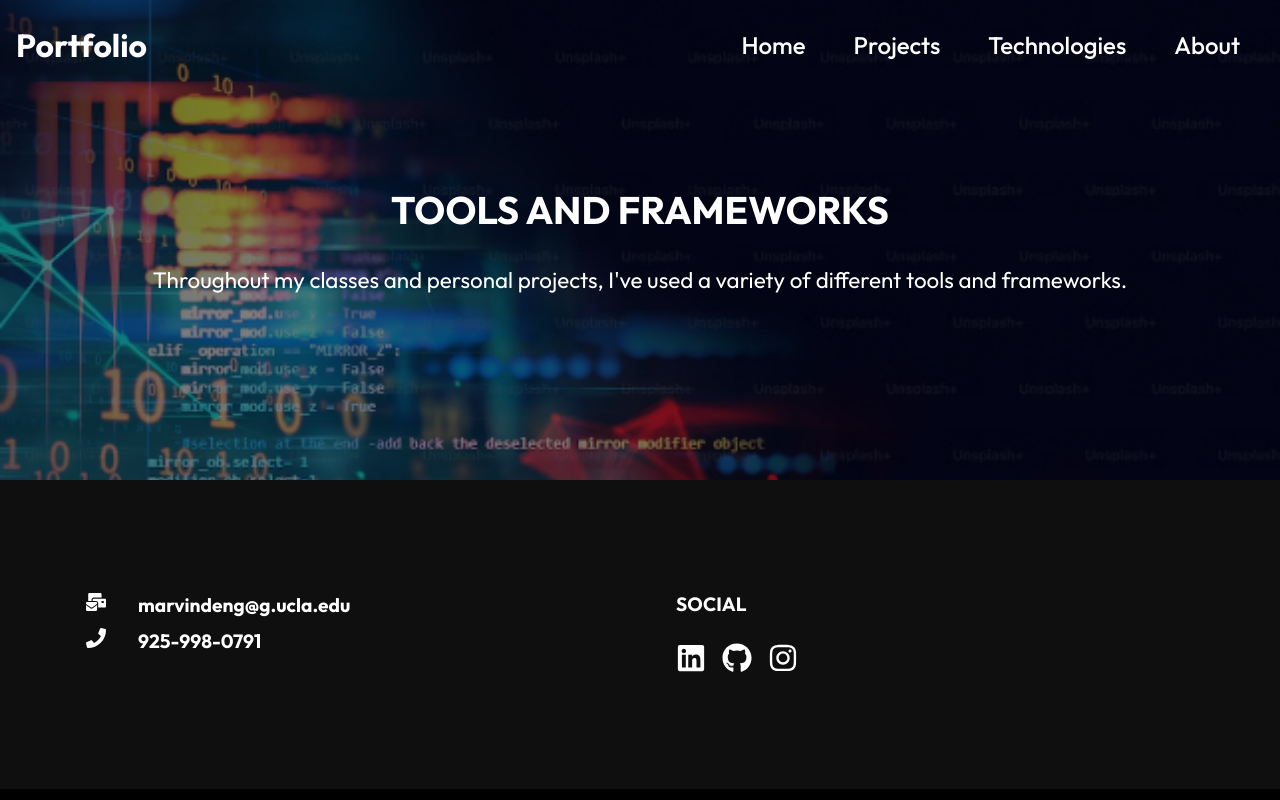
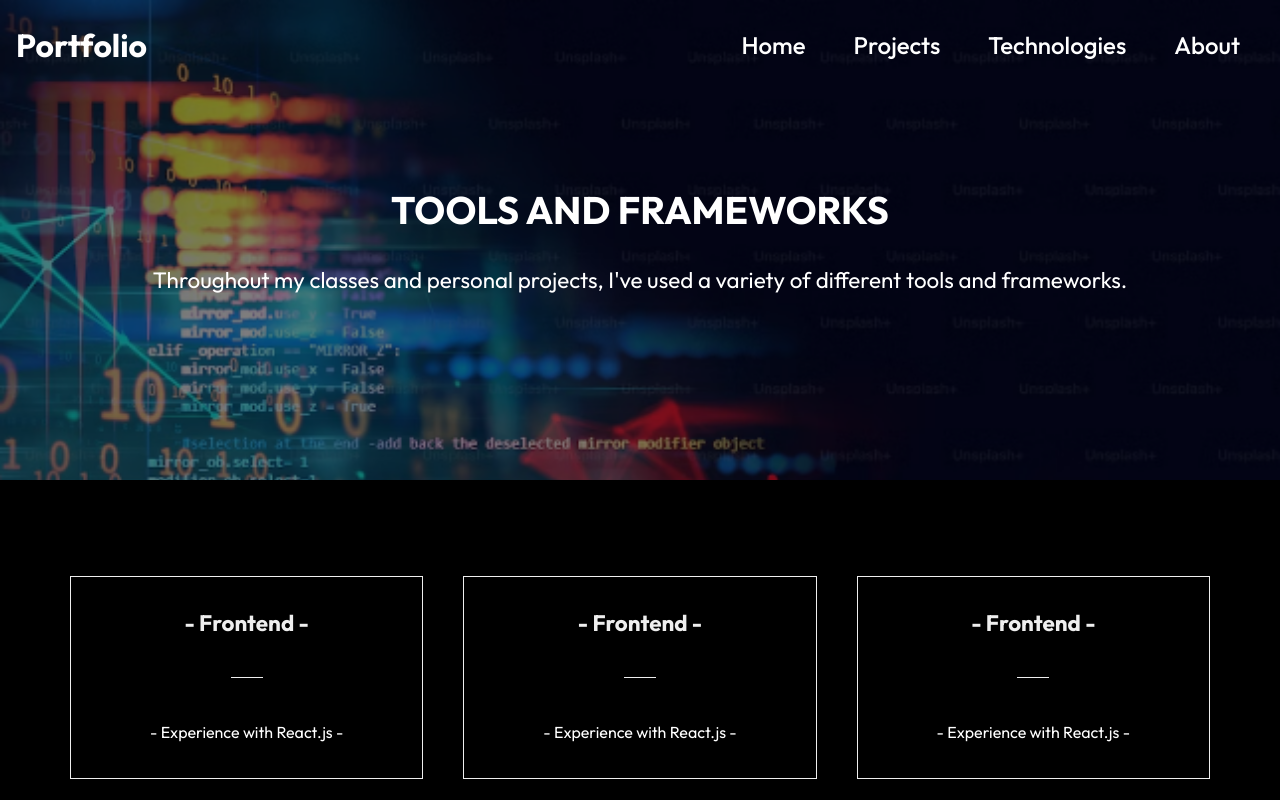
Before and after one commit to Marvin-Deng/Personal-Portfolio, a React (Create React App) app: page /tech in a window 1280 px wide. Shown: the top 800 px of the page. Built offline with nearby package versions, Linux system fonts and the light colour scheme.

Commit message:
updated card format

```diff
--- a/src/components/ProjectCard/ProjectCard.css
+++ b/src/components/ProjectCard/ProjectCard.css
@@ -12,6 +12,10 @@
     padding-bottom: 7rem;
 }
 
+.project-card {
+    padding: 1rem;
+}
+
 .project-img {
     background: #1a1919;
     padding: 1.5rem 1.5rem;
@@ -24,12 +28,13 @@
 .project-title {
     color: white;
     padding: 1rem 0;
+    text-align: center;
 }
 
 .project-details p {
     padding-bottom: 1rem;
     font-size: 1.1rem;
-    text-align: justify;
+    text-align: center;
 }
 
 .project-btns {
--- a/src/components/ProjectCard/ProjectCard.js
+++ b/src/components/ProjectCard/ProjectCard.js
@@ -3,13 +3,15 @@ import { NavLink } from "react-router-dom";
 
 const ProjectCards = (props) => {
   return (
-    <div className>
+    <div className = "project-card">
       <div className="project-img">
         <img src={props.imgSrc} alt="img" />
       </div>
       <h2 className="project-title"> {props.title} </h2>
+          <span className="bar"></span>
           <div className="project-details">
             <p> {props.description} </p>
+            <span className="bar"></span>
             <div className="project-btns">
               <NavLink to={props.view} className="btn"> View </NavLink>
               <NavLink to={props.code} className="btn"> Code </NavLink>
--- a/src/components/ProjectCard/ProjectDisplay.js
+++ b/src/components/ProjectCard/ProjectDisplay.js
@@ -4,7 +4,7 @@ import ProjectCard from "./ProjectCard";
 
 const ProjectDisplay = () => {
   return (
-    <div className="project-card">
+    <div>
       <div className="project-container">
         {ProjectList.map((val, idx) => {
             return (
--- a/src/components/ProjectCard/ProjectList.js
+++ b/src/components/ProjectCard/ProjectList.js
@@ -5,7 +5,7 @@ const ProjectList = [
         imgSrc: articleSummarizer,
         title: "AI Aticle Generator",
         description: "Summize is an AI article summarizer",
-        stack: "",
+        stack: "React, Tailwind CSS, Reudx",
         view: "https://famous-torrone-676adb.netlify.app",
         code: "https://github.com/mdeng376/AI-Article-Summarizer",
     },
--- a/src/components/TechCard/TechCard.css
+++ b/src/components/TechCard/TechCard.css
@@ -1,13 +1,37 @@
+.tech-section {
+    width: 100%;
+    padding: 6rem 1rem;
+    background: #000;
+}
+
 .card-container {
     max-width: 1140px;
     margin: auto;
     display: grid;
-    grid-template-columns: reapeat(3, 1fr);
+    grid-template-columns: repeat(3, 1fr);
     grid-gap: 40px;
+}
+
+.card {
+    border: 1px solid #eee;
+    color: #eee;
+    text-align: center;
+    padding: 1rem;
+}
+
+.card h3 {
+    font-size: 1.4rem;
+    padding: 1rem;
+}
+
+.card p {
+    padding: 20px 0;
 }
 
 @media screen and (max-width: 740px) {
     .card-container {
-
+        max-width: 90%;
+        margin: auto;
+        grid-template-columns: 1fr;
     }
 }
--- a/src/components/TechCard/TechCard.js
+++ b/src/components/TechCard/TechCard.js
@@ -4,10 +4,24 @@ import React from 'react'
 
 const TechCard = () => {
     return (
+        <div className="tech-section">
             <div className="card-container">
-        <div className="card"></div>
+                <div className="card">
                     <h3>- Frontend -</h3>
                     <span className="bar"></span>
+                    <p>- Experience with React.js -</p>
+                </div>
+                <div className="card">
+                    <h3>- Frontend -</h3>
+                    <span className="bar"></span>
+                    <p>- Experience with React.js -</p>
+                </div>
+                <div className="card">
+                    <h3>- Frontend -</h3>
+                    <span className="bar"></span>
+                    <p>- Experience with React.js -</p>
+                </div>
+            </div>
         </div>
     )
 }
--- a/src/index.css
+++ b/src/index.css
@@ -53,3 +53,10 @@ u1 {
   justify-content: center;
   align-items: center;
 }
+
+.bar {
+  border-bottom: 1px solid #eee;
+  width: 10%;
+  margin: 1.5rem auto;
+  display: block;
+}
--- a/src/pages/AboutPage/About.js
+++ b/src/pages/AboutPage/About.js
@@ -1,6 +1,7 @@
 import "./About.css"
 const About = () => {
   return (
+    <div>
       <div className="about-img">
         <div className="heading">
           <h1>
@@ -11,6 +12,7 @@ const About = () => {
           </p>
         </div>
       </div>
+    </div>
   )
 }
 
--- a/src/pages/TechPage/Technologies.js
+++ b/src/pages/TechPage/Technologies.js
@@ -1,7 +1,9 @@
-import "./Technologies.css"
+import "./Technologies.css";
+import TechCard from "../../components/TechCard/TechCard";
 
 const Technologies = () => {
   return (
+    <div>
       <div className="tech-img">
         <div className="heading">
           <h1>
@@ -13,6 +15,8 @@ const Technologies = () => {
           </p>
         </div>
       </div>
+      <TechCard />
+    </div>
   )
 }
 
```
Also changed, not shown: src/components/TechCard/TechDisplay.js (added), src/components/TechCard/TechList.js (added), 1 other file (tests, documents, lock files or other folders). Lines whose indentation alone changed are shown as unchanged.
